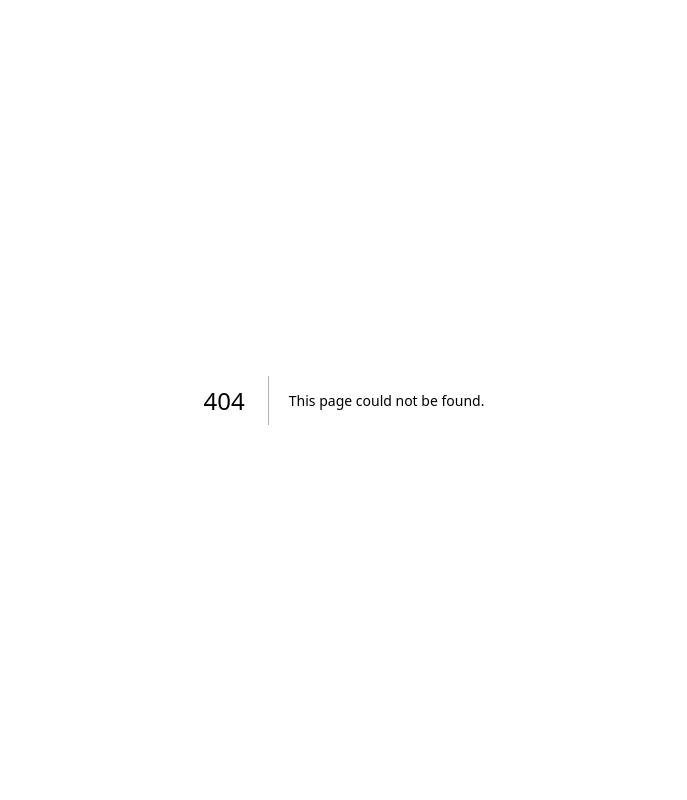
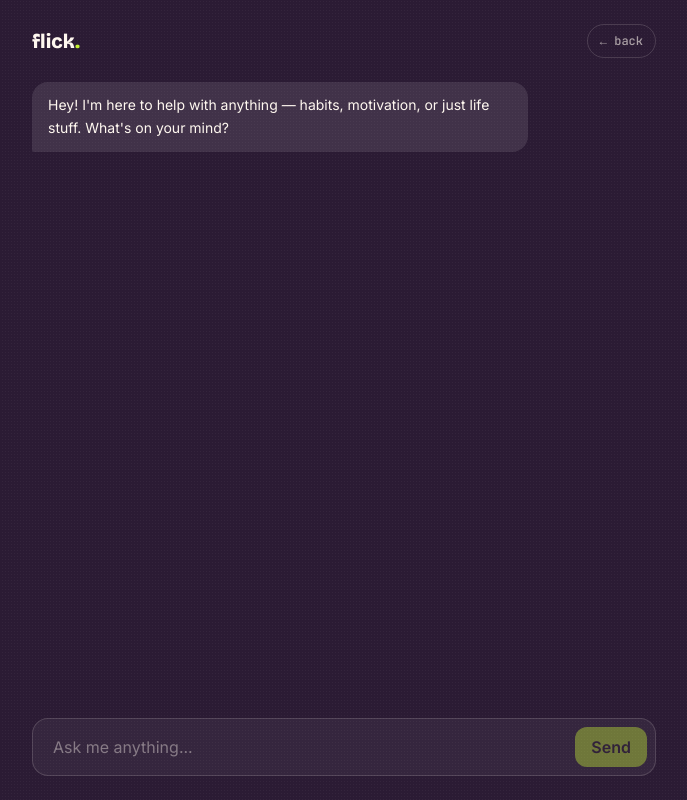
Before and after one commit to OGA-hamster/flick-app, a Next.js app: page /chat in a window 1280 px wide. Before the commit this address had no page. Shown: the whole page, without its empty margins (296-983 px from the left). Built offline with nearby package versions, Linux system fonts and the light colour scheme.

Commit message:
Add AI chat feature with Gemini API

```diff
--- /dev/null
+++ b/app/api/chat/route.js
@@ -0,0 +1,57 @@
+export async function POST(req) {
+  try {
+    const { messages } = await req.json();
+
+    const apiKey = process.env.GEMINI_API_KEY;
+
+    if (!apiKey) {
+      return new Response(
+        JSON.stringify({ error: "Server is missing the Gemini API key." }),
+        { status: 500 }
+      );
+    }
+
+    const contents = messages.map((m) => ({
+      role: m.role === "assistant" ? "model" : "user",
+      parts: [{ text: m.content }],
+    }));
+
+    const response = await fetch(
+      `https://generativelanguage.googleapis.com/v1beta/models/gemini-2.0-flash:generateContent?key=${apiKey}`,
+      {
+        method: "POST",
+        headers: { "Content-Type": "application/json" },
+        body: JSON.stringify({
+          contents,
+          systemInstruction: {
+            parts: [
+              {
+                text: "You are a helpful, friendly assistant inside the Flick app, a micro-accountability app for building habits and staying on track with goals. You can help with anything the user asks, not just app-related questions. Keep responses clear, warm, and concise.",
+              },
+            ],
+          },
+        }),
+      }
+    );
+
+    const data = await response.json();
+
+    if (!response.ok) {
+      return new Response(
+        JSON.stringify({ error: data.error?.message || "Something went wrong." }),
+        { status: response.status }
+      );
+    }
+
+    const reply =
+      data.candidates?.[0]?.content?.parts?.[0]?.text ||
+      "Sorry, I couldn't come up with a response.";
+
+    return new Response(JSON.stringify({ reply }), { status: 200 });
+  } catch (err) {
+    return new Response(
+      JSON.stringify({ error: "Unexpected server error." }),
+      { status: 500 }
+    );
+  }
+}
--- /dev/null
+++ b/app/chat/page.js
@@ -0,0 +1,128 @@
+"use client";
+
+import { useState, useRef, useEffect } from "react";
+import Link from "next/link";
+
+export default function ChatPage() {
+  const [messages, setMessages] = useState([
+    {
+      role: "assistant",
+      content: "Hey! I'm here to help with anything — habits, motivation, or just life stuff. What's on your mind?",
+    },
+  ]);
+  const [input, setInput] = useState("");
+  const [loading, setLoading] = useState(false);
+  const bottomRef = useRef(null);
+
+  useEffect(() => {
+    bottomRef.current?.scrollIntoView({ behavior: "smooth" });
+  }, [messages]);
+
+  async function handleSend() {
+    if (!input.trim() || loading) return;
+
+    const userMessage = { role: "user", content: input.trim() };
+    const newMessages = [...messages, userMessage];
+    setMessages(newMessages);
+    setInput("");
+    setLoading(true);
+
+    try {
+      const res = await fetch("/api/chat", {
+        method: "POST",
+        headers: { "Content-Type": "application/json" },
+        body: JSON.stringify({ messages: newMessages }),
+      });
+
+      const data = await res.json();
+
+      if (!res.ok) {
+        setMessages((prev) => [
+          ...prev,
+          { role: "assistant", content: `Something went wrong: ${data.error || "please try again."}` },
+        ]);
+      } else {
+        setMessages((prev) => [...prev, { role: "assistant", content: data.reply }]);
+      }
+    } catch (err) {
+      setMessages((prev) => [
+        ...prev,
+        { role: "assistant", content: "Couldn't reach the assistant. Check your connection and try again." },
+      ]);
+    }
+
+    setLoading(false);
+  }
+
+  function handleKeyDown(e) {
+    if (e.key === "Enter" && !e.shiftKey) {
+      e.preventDefault();
+      handleSend();
+    }
+  }
+
+  return (
+    <main className="min-h-screen bg-plum text-cream noise-texture flex flex-col">
+      <nav className="max-w-2xl w-full mx-auto flex items-center justify-between px-6 py-6">
+        <Link href="/dashboard" className="font-display font-extrabold text-xl">
+          flick<span className="text-lime">.</span>
+        </Link>
+        <Link
+          href="/dashboard"
+          className="text-xs text-cream/60 hover:text-cream font-mono border border-cream/15 rounded-full px-3 py-2"
+        >
+          ← back
+        </Link>
+      </nav>
+
+      <div className="max-w-2xl w-full mx-auto flex-1 flex flex-col px-6 pb-6">
+        <div className="flex-1 overflow-y-auto space-y-4 mb-4 pr-1">
+          {messages.map((msg, i) => (
+            <div
+              key={i}
+              className={`flex ${msg.role === "user" ? "justify-end" : "justify-start"}`}
+            >
+              <div
+                className={`max-w-[80%] rounded-2xl px-4 py-3 text-sm leading-relaxed ${
+                  msg.role === "user"
+                    ? "bg-lime text-plum rounded-br-sm"
+                    : "bg-white/10 text-cream rounded-bl-sm"
+                }`}
+              >
+                {msg.content}
+              </div>
+            </div>
+          ))}
+
+          {loading && (
+            <div className="flex justify-start">
+              <div className="bg-white/10 text-cream/60 rounded-2xl rounded-bl-sm px-4 py-3 text-sm">
+                Thinking...
+              </div>
+            </div>
+          )}
+
+          <div ref={bottomRef} />
+        </div>
+
+        <div className="flex items-end gap-2 bg-white/5 border border-cream/15 rounded-2xl p-2">
+          <textarea
+            value={input}
+            onChange={(e) => setInput(e.target.value)}
+            onKeyDown={handleKeyDown}
+            placeholder="Ask me anything..."
+            rows={1}
+            className="flex-1 bg-transparent resize-none outline-none text-cream placeholder-cream/40 px-3 py-2 max-h-32"
+          />
+          <button
+            onClick={handleSend}
+            disabled={loading || !input.trim()}
+            className="bg-lime text-plum rounded-xl px-4 py-2 font-semibold disabled:opacity-40 shrink-0"
+          >
+            Send
+          </button>
+        </div>
+      </div>
+    </main>
+  );
+}
```
